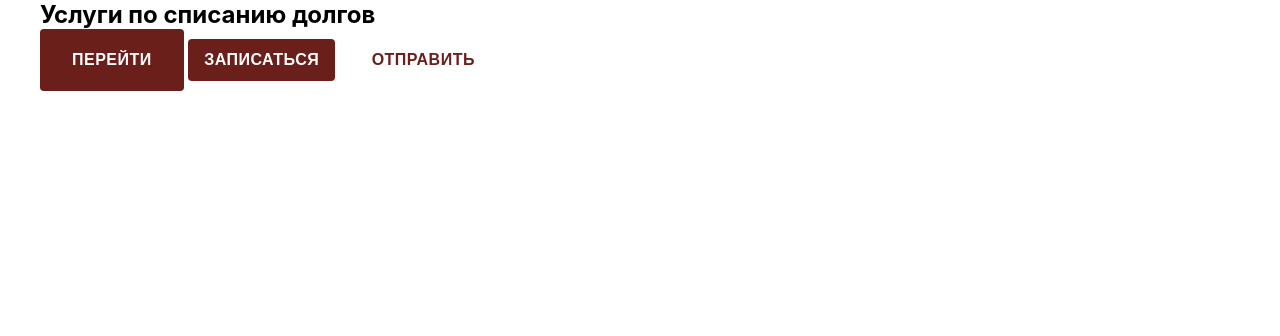
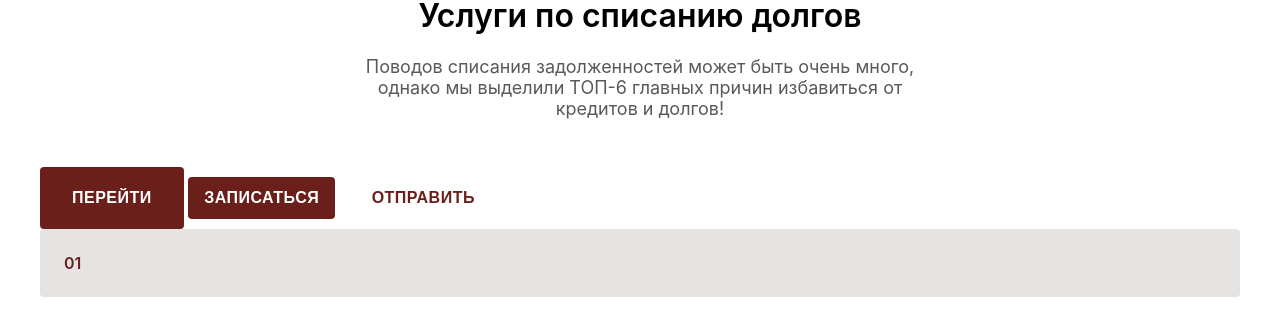
Before and after one commit to olejkee/pravda, a website built with Vite: page src/index.html in a window 1280 px wide. Built offline with nearby package versions, Linux system fonts and the light colour scheme.

Commit message:
Add few components with styles

```diff
--- a/src/index.html
+++ b/src/index.html
@@ -11,12 +11,25 @@
     <header class="header"></header>
     <main class="main">
       <div class="container">
-        <h2 class="section_header">
-          Услуги по списанию долгов
-        </h2>
+        <div class="section_header">
+          <h2 class="section_header__title">
+            Услуги по списанию долгов
+          </h2>
+          <p class="section_header__desc">
+            Поводов списания задолженностей может
+            быть очень много, однако мы выделили
+            ТОП-6 главных причин избавиться от кредитов и долгов!
+          </p>
+        </div>
         <button class="btn">Перейти</button>
         <button class="btn btn--header">Записаться</button>
         <button class="btn btn--phone">Отправить</button>
+        <div class="card_num">
+          <div class="card_num__header">
+            01
+          </div>
+
+        </div>
       </div>
     </main>
     <footer class="footer"></footer>
--- a/src/scss/abstracts/_variables.scss
+++ b/src/scss/abstracts/_variables.scss
@@ -7,6 +7,7 @@
   --color-bg-medium: #E5E4E2;
   --color-bg-dark: #1A1A1A;
   --color-btn-hover: #4c1411;
+  --color-black-60: #595959;
 
   // Typography
   --font-family-base: 'Inter', sans-serif;
--- /dev/null
+++ b/src/scss/components/_card_num.scss
@@ -0,0 +1,8 @@
+.card_num {
+    display: flex;
+    flex-direction: column;
+    padding: var(--space-4);
+    background-color: var(--color-bg-medium);
+    gap: var(space-9);
+    border-radius: var(--border-radius);
+}
--- /dev/null
+++ b/src/scss/components/_card_num__header.scss
@@ -0,0 +1,4 @@
+.card_num__header {
+    font-weight: var(--fw-semibold);
+    color: var(--color-accent);
+}
--- a/src/scss/components/_section_header.scss
+++ b/src/scss/components/_section_header.scss
@@ -1,9 +1,8 @@
-// .section_header {
-//   display: flex;
-//   flex-direction: column;
-//   font-size: var(--fs-h2);
-//   font-weight: var(--fw-semibold);
-//   line-height: var(--lh-1);
-//   padding-bottom: var(--space-6);
-//   text-align: center;
-// }
+.section_header {
+  display: flex;
+  flex-direction: column;
+  padding-bottom: var(--space-6);
+  align-items: center;
+  text-align: center;
+  gap: var(--space-4);
+}
--- /dev/null
+++ b/src/scss/components/_section_header__desc.scss
@@ -0,0 +1,5 @@
+.section_header__desc {
+    color: var(--color-black-60);
+    font-size: var(--fs-text-md);
+    max-width: 50%;
+}
--- /dev/null
+++ b/src/scss/components/_section_header__title.scss
@@ -0,0 +1,5 @@
+.section_header__title {
+  font-size: var(--fs-h2);
+  font-weight: var(--fw-semibold);
+  line-height: var(--lh-1);
+}
--- a/src/scss/main.scss
+++ b/src/scss/main.scss
@@ -7,6 +7,10 @@
 @use 'base/utilities';
 
 @use 'components/section_header';
+@use 'components/section_header__title';
+@use 'components/section_header__desc';
 @use 'components/btn';
+@use 'components/card_num';
+@use 'components/card_num__header';
 
 @use 'layout/container';
```
